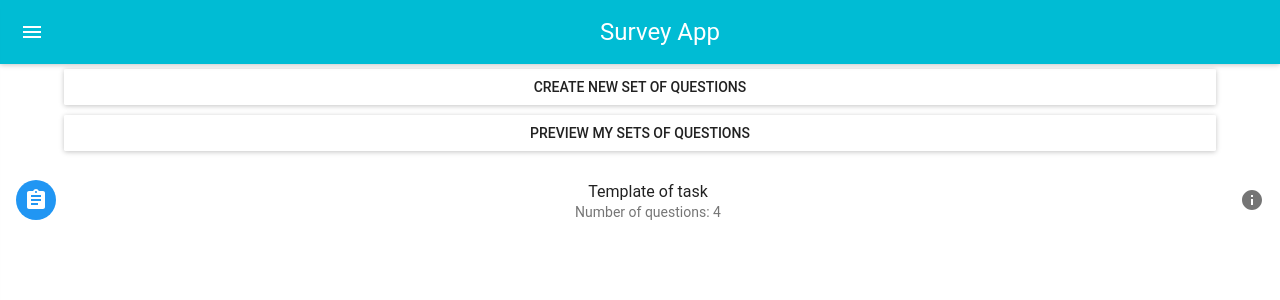
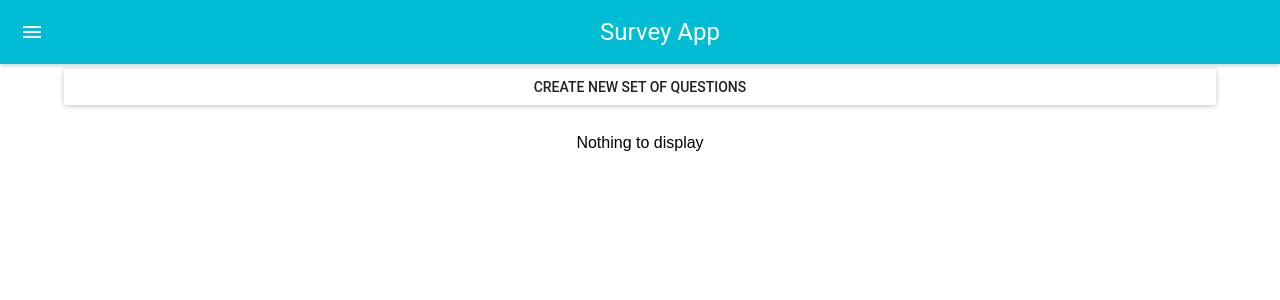
Before and after one commit to 199359/survey-app, a React (Create React App) app: page /my-surveys in a window 1280 px wide. Shown: the top 300 px of the page. Built offline with nearby package versions, Linux system fonts and the light colour scheme.

Commit message:
display data

```diff
--- a/src/components/SurveyElements/ListOfSetsOfQuestiones/SetOfLists.js
+++ b/src/components/SurveyElements/ListOfSetsOfQuestiones/SetOfLists.js
@@ -6,10 +6,15 @@ import {connect} from 'react-redux'
 
 const SetOfLists = (props) => (
     <List>
+    {Object.entries(props._mySetsOfQuestiones).length ? '' : <p>Nothing to display</p>}
+    {Object.entries(props._mySetsOfQuestiones).map((el, i, arr)=> {
+        return (
             <ListOfSetsOfQuestiones
-            primaryText='Template of task'
-            secondaryText='Number of questions: 4'
+            primaryText={`${el[0]}`}
+            secondaryText={`Number of questions: ${el[1].length}`}
             />
+        )
+    })}
     </List>
 )
 
--- a/src/views/MySurveys/MySurveys.js
+++ b/src/views/MySurveys/MySurveys.js
@@ -12,11 +12,6 @@ class MySurveys extends React.Component {
                 >
                     <RaisedButton className='my_surveys-menu_option_button' label="CREATE NEW SET OF QUESTIONS" />
                 </Link>
-                <Link
-                    to={'/preview-my-set-of-questions/'}
-                >
-                    <RaisedButton className='my_surveys-menu_option_button' label="PREVIEW MY SETS OF QUESTIONS" />
-                </Link>
                 <ListOfSetsOfQuestiones />
             </div>
         )
```
